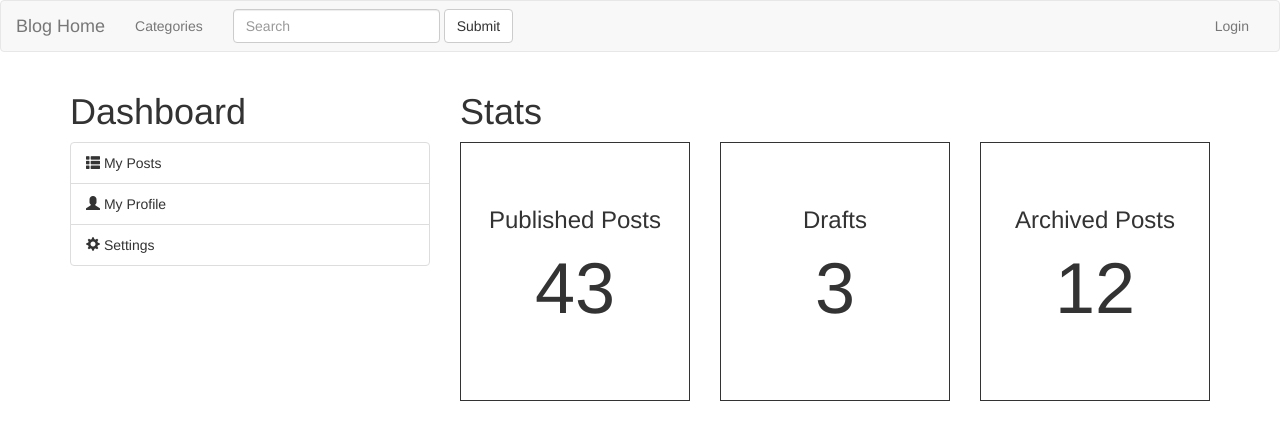
After one commit to rocity/blogger, a Django app: page /dashboard/ in a window 1280 px wide. The commit adds this page. Shown: the top 440 px of the page. Run offline with Django 3.2, Linux system fonts and the light colour scheme; some libraries are stand-ins or nearby versions.

Commit message:
Add basic dashboard

```diff
--- a/assets/css/styles.css
+++ b/assets/css/styles.css
@@ -3,3 +3,19 @@
     webkit-box-shadow: 0 1px 1px rgba(0,0,0,.05);
     box-shadow: 0 1px 1px rgba(0,0,0,.05);
 }
+
+.dash-item {
+    min-height: 250px;
+    border: 1px solid #333;
+    padding: 60px 0;
+}
+
+.dash-item span.item-name {
+    font-size: 24px;
+    display: block;
+}
+
+.dash-item span.item-count {
+    font-size: 72px;
+    display: block;
+}
--- a/blog/urls.py
+++ b/blog/urls.py
@@ -7,4 +7,6 @@ app_name = 'blog'
 urlpatterns = [
     url(r'^$', views.index, name='index'),
     url(r'^post/(?P<post_id>\d+)$', views.post, name='post'),
+
+    url(r'^dashboard/$', views.dashboard, name='dashboard'),
 ]
--- a/blog/views.py
+++ b/blog/views.py
@@ -22,3 +22,7 @@ def post(request, post_id):
         'post': post
     }
     return render(request, 'blog/post.html', context)
+
+
+def dashboard(request):
+    return render(request, 'blog/dashboard.html')
--- /dev/null
+++ b/templates/blog/dashboard.html
@@ -0,0 +1,39 @@
+{% extends "base.html" %}
+
+{% block content %}
+
+  <div class="row">
+    <div class="col-md-4 ">
+      <h1>Dashboard</h1>
+      <ul class="list-group">
+        <li class="list-group-item"><i class="glyphicon glyphicon-th-list"></i> My Posts</li>
+        <li class="list-group-item"><i class="glyphicon glyphicon-user"></i> My Profile</li>
+        <li class="list-group-item"><i class="glyphicon glyphicon-cog"></i> Settings</li>
+      </ul>
+    </div>
+
+    <div class="col-md-8">
+      <h1>Stats</h1>
+      <div class="row">
+        <div class="col-md-4 ">
+          <div class="dash-item text-center">
+            <span class="item-name">Published Posts</span>
+            <span class="item-count">43</span>
+          </div>
+        </div>
+        <div class="col-md-4">
+          <div class="dash-item text-center">
+            <span class="item-name">Drafts</span>
+            <span class="item-count">3</span>
+          </div>
+        </div>
+        <div class="col-md-4">
+          <div class="dash-item text-center">
+            <span class="item-name">Archived Posts</span>
+            <span class="item-count">12</span>
+          </div>
+        </div>
+      </div>
+    </div>
+  </div>
+{% endblock content %}
--- a/templates/includes/main_header.html
+++ b/templates/includes/main_header.html
@@ -29,7 +29,7 @@
             {{ request.user.username }}&nbsp;<span class="caret"></span></a>
           <ul class="dropdown-menu">
             <li><a href="#">Create Post</a></li>
-            <li><a href="#">Dashboard</a></li>
+            <li><a href="{% url 'blog:dashboard' %}">Dashboard</a></li>
             <li><a href="#">Settings</a></li>
             <li role="separator" class="divider"></li>
             <li><a href="{% url 'logout' %}">Logout</a></li>
```
Also changed, not shown: templates/blog/index.html (indentation only), 1 other file.
